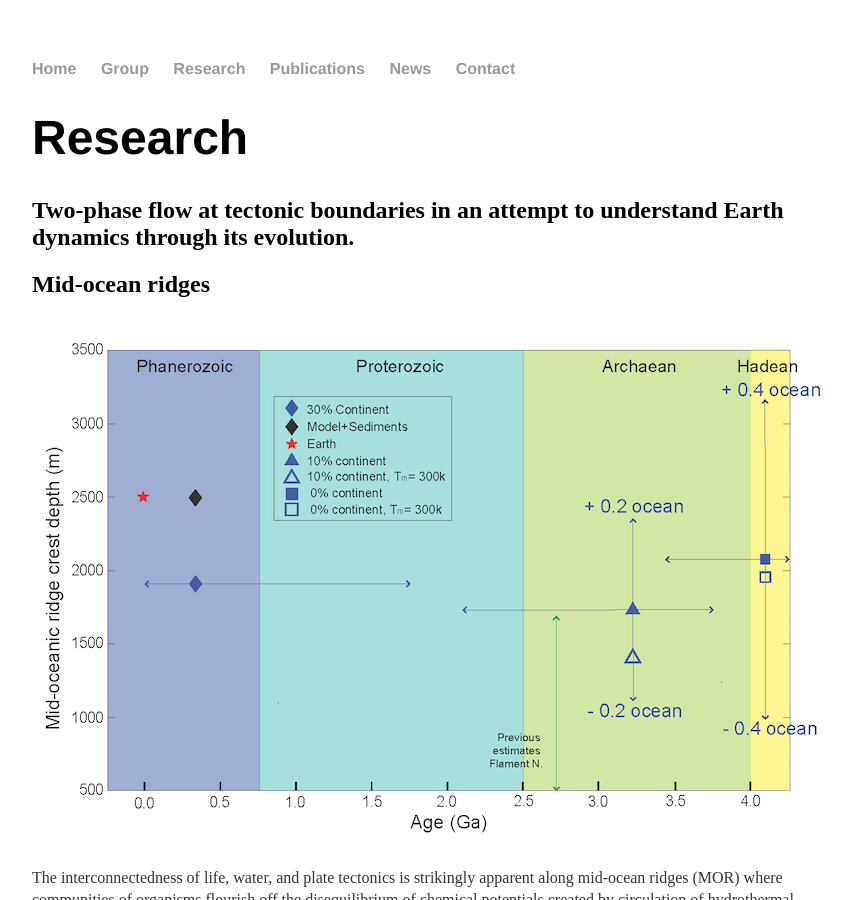
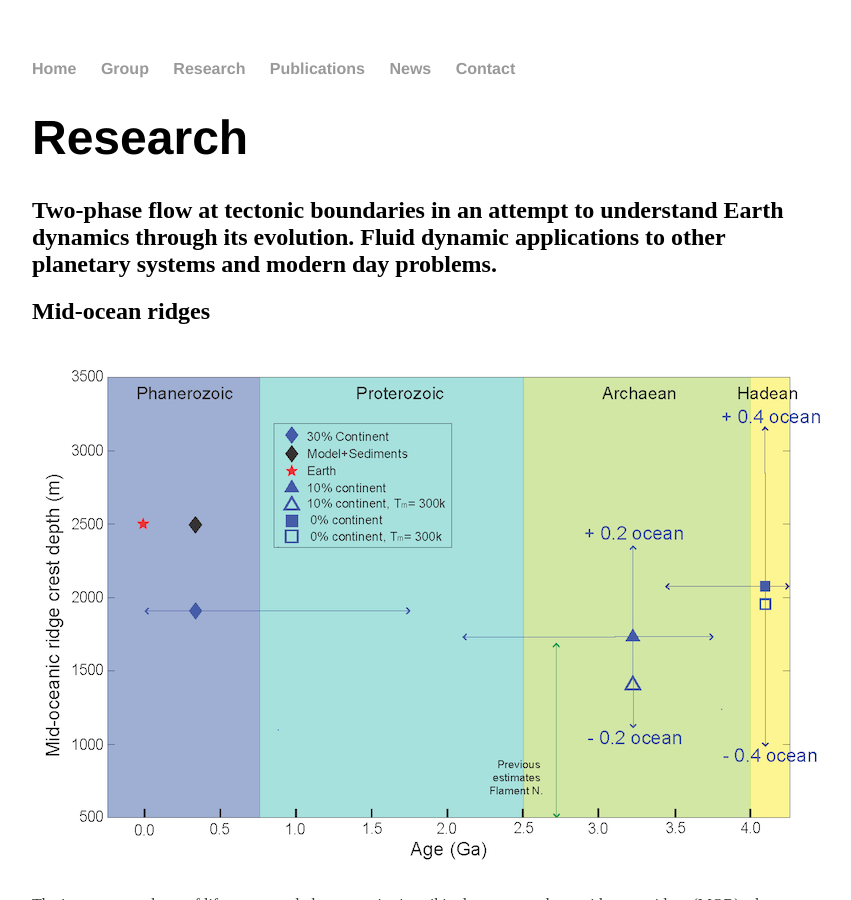
Before and after one commit to joycesim/joycesim.github.io, a Jekyll site: the page built from research/index.md, in a window 1280 px wide and 900 px high. Shown: the whole window, without its empty margins (224-1075 px from the left). Built offline with Jekyll 4.4.1, drawn with Linux system fonts in a browser that asks for light colours.

Commit message:
Update index.md

```diff
--- a/research/index.md
+++ b/research/index.md
@@ -3,7 +3,8 @@ layout: default
 title: Research
 ---
 # Research
-## Two-phase flow at tectonic boundaries in an attempt to understand Earth dynamics through its evolution.
+## Two-phase flow at tectonic boundaries in an attempt to understand Earth dynamics through its evolution. Fluid dynamic applications to other planetary systems and modern day problems.
+
 
 [//]: # (Research to move the conversation forward)
 
```
